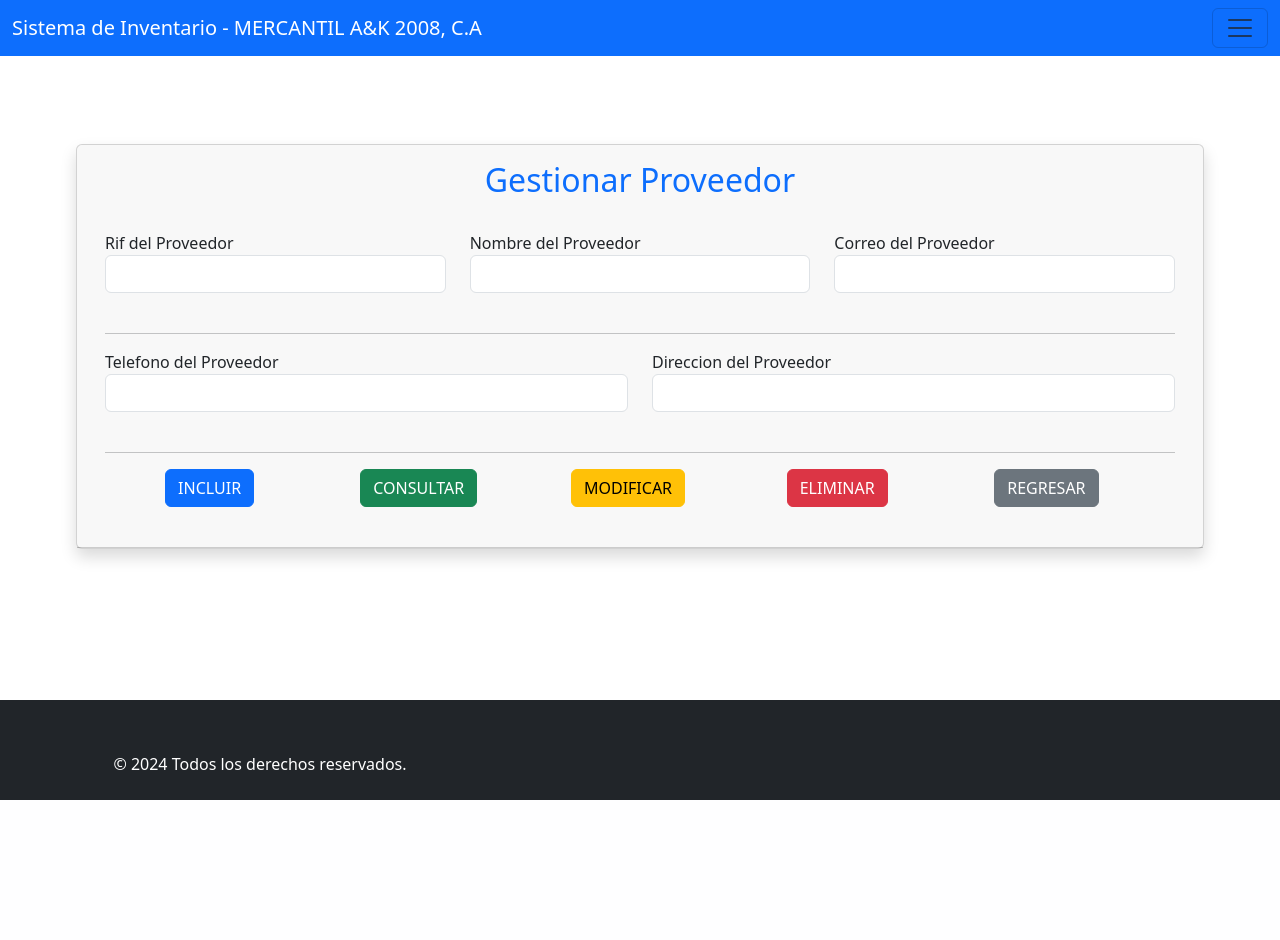
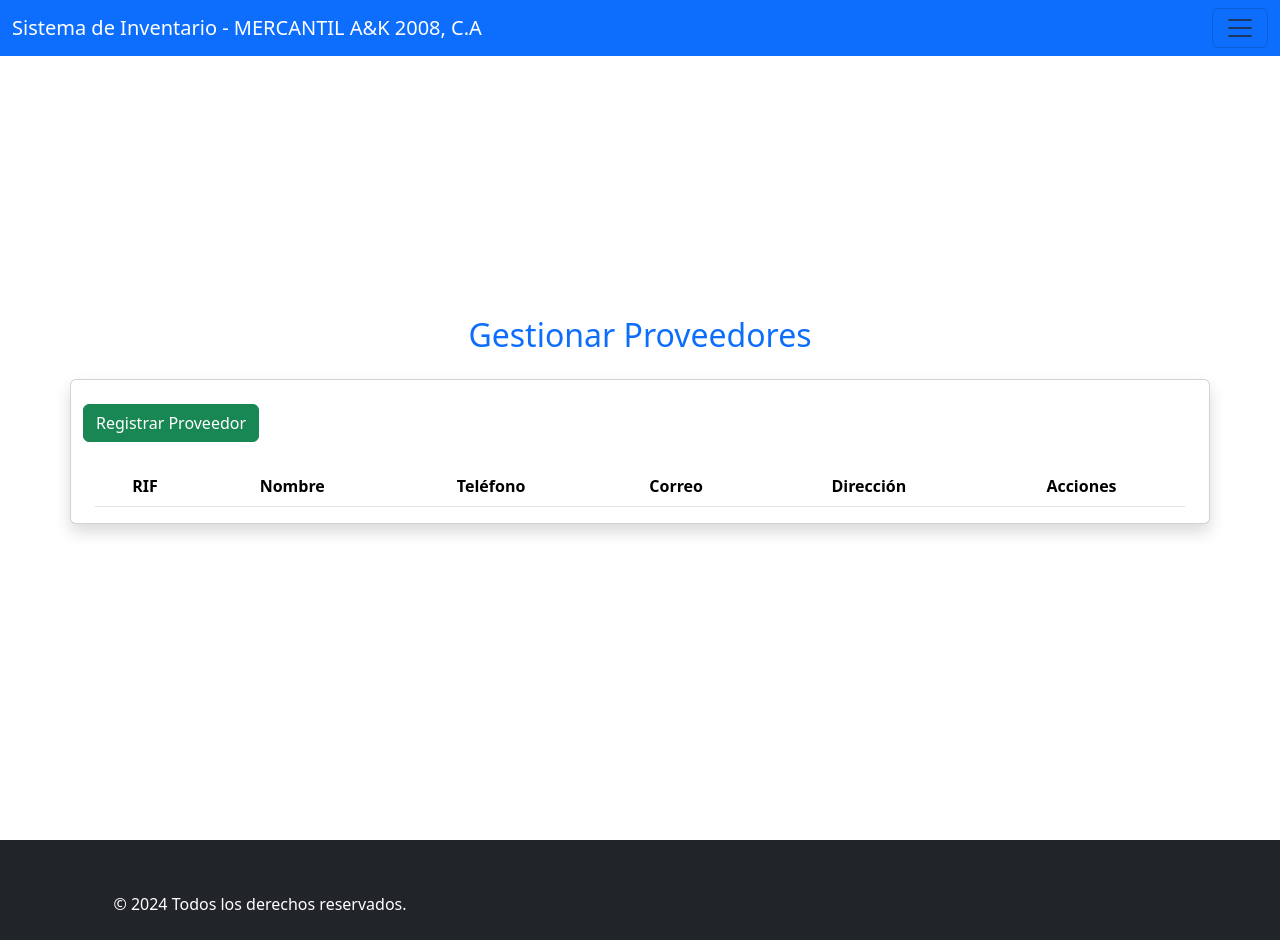
Before and after one commit to rijalss/Proyecto-universidad, a PHP site: template views/proveedor.php in a window 1280 px wide. Before the commit the page ends 800 px from the top, so only its background shows below. Run offline with PHP 8.4, Linux system fonts and the light colour scheme; the template is opened without the code that fills it, so the values that code supplies are empty; some libraries are stand-ins or nearby versions.

Commit message:
Modificaciones en el modulo de proveedores
1. Se cambiaron la vistas para funcionar con DT
2. Se cambió el js, modelo y controlador para funcionar con las DT

Erres por arreglar:

search y lengthMenu poco estéticos

```diff
--- a/public/js/proveedor.js
+++ b/public/js/proveedor.js
@@ -1,8 +1,51 @@
+function consultar(){
+	var datos = new FormData();
+	datos.append('accion','consultar');
+	enviaAjax(datos);
+}
+function destruyeDT(){
+	//1 se destruye el datatablet
+	if ($.fn.DataTable.isDataTable("#tablaproveedor")) {
+            $("#tablaproveedor").DataTable().destroy();
+    }
+}
+function crearDT(){
+	//se crea nuevamente
+    if (!$.fn.DataTable.isDataTable("#tablaproveedor")) {
+         $("#tablaproveedor").DataTable({
+			"paging": true,
+			"lengthChange": true,
+			"searching": true,
+			"ordering": true,
+			"info": true,
+			"autoWidth": false,
+			"responsive": true,
+          language: {
+
+             lengthMenu: "Mostrar _MENU_ Página",
+             zeroRecords: "No se encontraron proveedores",
+             info: "Mostrando página _PAGE_ de _PAGES_",
+             infoEmpty: "No hay proveedores registradas",
+             infoFiltered: "(filtrado de _MAX_ registros totales)",
+             search: "Buscar:",
+            paginate: {
+                first: "Primera",
+                last: "Última",
+                next: "Siguiente",
+                 previous: "Anterior",
+                },
+            },
+
+              autoWidth: false,
+              order: [[1, "asc"]],
+
+        });
+    }
+}
+
 $(document).ready(function(){
 
-if($.trim($("#mensajes").text()) != ""){
-	muestraMensaje($("#mensajes").html());
-}
+	consultar();
 
 //////////////////////////////VALIDACIONES/////////////////////////////////////
 
@@ -13,12 +56,6 @@ if($.trim($("#mensajes").text()) != ""){
 	$("#rifProveedor").on("keyup",function(){
 		validarkeyup(/^[0-9]{10}$/,$(this),
 		$("#srifProveedor"),"El formato debe tener 10 carácteres");
-		if($("#rifProveedor").val().length == 10){
-		  var datos = new FormData();
-		    datos.append('accion','consultatr');
-			datos.append('rifProveedor',$(this).val());
-			enviaAjax(datos,'consultatr');
-		}
 	});
 
 	$("#nombreProveedor").on("keypress",function(e){
@@ -27,7 +64,7 @@ if($.trim($("#mensajes").text()) != ""){
 
 	$("#nombreProveedor").on("keyup",function(){
         validarkeyup(/^[A-Za-z,#\b\s\u00f1\u00d1\u00E0-\u00FC-]{1,30}$/,
-        $(this), $("#snombreProveedor"), "Se debe llenar este campo y debe tener un máximo de 30 carácteres");
+        $(this), $("#snombreProveedor"),"Este campo debe estar lleno / Máximo 30 carácteres");
 	});
 
     $("#correoProveedor").on("keypress",function(e){
@@ -36,7 +73,7 @@ if($.trim($("#mensajes").text()) != ""){
 
 	$("#correoProveedor").on("keyup",function(){
 		validarkeyup(/^[[A-Za-z0-9,\#\b\s\u00f1\u00d1\u00E0-\u00FC!@#$%^&*()\-_=+[\]{};:'",.<>/?\\|~`]{1,30}$/,
-		$(this),$("#scorreoProveedor"),"Se debe llenar este campo y debe tener un máximo de 30 carácteres");
+		$(this),$("#scorreoProveedor"),"Este campo debe estar lleno / Máximo 30 carácteres");
 	});
 
     $("#telefonoProveedor").on("keypress",function(e){
@@ -44,7 +81,7 @@ if($.trim($("#mensajes").text()) != ""){
 	});
 
 	$("#telefonoProveedor").on("keyup",function(){
-		validarkeyup(/^[0-9]{11}$/,$(this),
+		validarkeyup(/^[0-9]{10,11}$/,$(this),
 		$("#stelefonoProveedor"),"El formato debe tener 11 carácteres");
 	});
     $("#direccionProveedor").on("keypress",function(e){
@@ -58,7 +95,8 @@ if($.trim($("#mensajes").text()) != ""){
 
 //////////////////////////////BOTONES/////////////////////////////////////
 
-$("#incluir").on("click",function(){
+$("#proceso").on("click",function(){
+	if($(this).text()=="INCLUIR"){
 		if(validarenvio()){
 			var datos = new FormData();
 			datos.append('accion','incluir');
@@ -69,12 +107,9 @@ $("#incluir").on("click",function(){
 			datos.append('direccionProveedor',$("#direccionProveedor").val());
 
 			enviaAjax(datos);
-		 limpia();
 		}
-});
-
-
-$("#modificar").on("click",function(){
+	}
+	else if($(this).text()=="MODIFICAR"){
 		if(validarenvio()){
 			var datos = new FormData();
 			datos.append('accion','modificar');
@@ -85,68 +120,28 @@ $("#modificar").on("click",function(){
 			datos.append('direccionProveedor',$("#direccionProveedor").val());
 
 			enviaAjax(datos);
-		limpia();
 		}
-});
-$("#eliminar").on("click",function(){
-	if(validarkeyup(/^[0-9]{10}$/,$("#rifProveedor"),
-		$("#srifProveedor"),"El formato debe ser 9999999")==0){
+	}
+	if($(this).text()=="ELIMINAR"){
+		if(validarkeyup(/^[0-9]{8,10}$/,$("#rifProveedor"),
+		$("#srifProveedor"),"El formato debe ser 9999999999")==0){
 	    muestraMensaje("La rifProveedor debe coincidir con el formato <br/>"+
-						"99999999");
-	}
-	else{
+						"9999999999");
+		}else{
 			var datos = new FormData();
 			datos.append('accion','eliminar');
 			datos.append('rifProveedor',$("#rifProveedor").val());
-	    datos.append('telefonoProveedor',$("#telefonoProveedor").val());
-		datos.append('nombreProveedor',$("#nombreProveedor").val());
-	    datos.append('correoProveedor',$("#correoProveedor").val());
-        datos.append('direccionProveedor',$("#direccionProveedor").val());
-
 			enviaAjax(datos);
-		limpia();
 		}
-
+	}
 });
 
-$("#consultar").on("click",function(){
-	var datos = new FormData();
-	datos.append('accion','consultar');
-	enviaAjax(datos);
+	$("#incluir").on("click",function(){
+		limpia();
+		$("#proceso").text("INCLUIR");
+		$("#modal1").modal("show");
 	});
-
 });
-
-//funcion para enlazar al DataTablet
-function destruyeDT(){
-	//1 se destruye el datatablet
-	if ($.fn.DataTable.isDataTable("#tablaproveedor")) {
-            $("#tablaproveedor").DataTable().destroy();
-    }
-}
-function crearDT(){
-	//se crea nuevamente
-    if (!$.fn.DataTable.isDataTable("#tablaproveedor")) {
-            $("#tablaproveedor").DataTable({
-              language: {
-                lengthMenu: "Mostrar _MENU_ por página",
-                zeroRecords: "No se encontraron proveedores",
-                info: "Mostrando página _PAGE_ de _PAGES_",
-                infoEmpty: "No hay proveedores registrados",
-                infoFiltered: "(filtrado de _MAX_ registros totales)",
-                search: "Buscar:",
-                paginate: {
-                  first: "Primera",
-                  last: "Última",
-                  next: "Siguiente",
-                  previous: "Anterior",
-                },
-              },
-              autoWidth: false,
-              order: [[1, "asc"]],
-            });
-    }
-}
 
 //////////////////////////////VALIDACIONES ANTES DEL ENVIO/////////////////////////////////////
 
@@ -157,7 +152,7 @@ function validarenvio(){
 		"9999999999");
 		return false;
 	}
-	else if(validarkeyup(/^[A-Za-z0-9,#\b\s\u00f1\u00d1\u00E0-\u00FC-]{11}$/,
+	else if(validarkeyup(/^[A-Za-z0-9,#\b\s\u00f1\u00d1\u00E0-\u00FC-]{10,11}$/,
 		$("#telefonoProveedor"),$("#stelefonoProveedor"),"Solo numeros y/o # - debe contender 11 carácteres")==0){
 		muestraMensaje("El teléfono del proveedor <br/>Solo numeros y # - debe contener 11 carácteres");
 		return false;
@@ -190,6 +185,7 @@ function muestraMensaje(mensaje){
 			},5000);
 }
 
+//Función para validar por Keypress
 function validarkeypress(er,e){
 
 	key = e.keyCode;
@@ -207,6 +203,7 @@ function validarkeypress(er,e){
 
 
 }
+
 //Función para validar por keyup
 function validarkeyup(er,etiqueta,etiquetamensaje,
 mensaje){
@@ -221,65 +218,78 @@ mensaje){
 	}
 }
 
-function coloca(linea){
+//funcion para pasar de la lista a el formulario
+function pone(pos,accion){
+
+	linea=$(pos).closest('tr');
+
+
+	if(accion==0){
+		$("#proceso").text("MODIFICAR");
+	}
+	else{
+		$("#proceso").text("ELIMINAR");
+	}
 	$("#rifProveedor").val($(linea).find("td:eq(0)").text());
 	$("#nombreProveedor").val($(linea).find("td:eq(1)").text());
 	$("#telefonoProveedor").val($(linea).find("td:eq(2)").text());
 	$("#correoProveedor").val($(linea).find("td:eq(3)").text());
 	$("#direccionProveedor").val($(linea).find("td:eq(4)").text());
+
+	$("#modal1").modal("show");
 }
 
-//////////////////////////////FUNCIONES AJAX/////////////////////////////////////
 
+//funcion que envia y recibe datos por AJAX
 function enviaAjax(datos) {
   $.ajax({
     async: true,
-        url: "", // Aquí deberías poner la URL de tu servidor
+    url: "",
     type: "POST",
     contentType: false,
     data: datos,
     processData: false,
     cache: false,
     beforeSend: function () {},
-        timeout: 10000, // tiempo máximo de espera por la respuesta del servidor
+    timeout: 10000, //tiempo maximo de espera por la respuesta del servidor
     success: function (respuesta) {
-            console.log("Respuesta del servidor:", respuesta);
+    // console.log(respuesta);
       try {
         var lee = JSON.parse(respuesta);
-                console.log("JSON parseado:", lee);
-
         if (lee.resultado == "consultar") {
 		   destruyeDT();
            $("#resultadoconsulta").html(lee.mensaje);
 		   crearDT();
-                    $("#modal1").modal("show");
-                } else if (lee.resultado == "encontro") {
-                    $("#rifProveedor").val(lee.mensaje[0][1]);
-                    $("#nombreProveedor").val(lee.mensaje[0][2]);
-                    $("#telefonoProveedor").val(lee.mensaje[0][3]);
-                    $("#correoProveedor").val(lee.mensaje[0][4]);
-                    $("#direccionProveedor").val(lee.mensaje[0][5]);
-                } else if (lee.resultado == "incluir" ||
-                    lee.resultado == "modificar" ||
-                    lee.resultado == "eliminar") {
+        }else if (lee.resultado == "incluir") {
            muestraMensaje(lee.mensaje);
-                    limpia();
-                } else if (lee.resultado == "error") {
+		   if(lee.mensaje=='Registro Inluido'){
+			   $("#modal1").modal("hide");
+			   consultar();
+		   }
+        }else if (lee.resultado == "modificar") {
+           muestraMensaje(lee.mensaje);
+		   if(lee.mensaje=='Registro Modificado'){
+			   $("#modal1").modal("hide");
+			   consultar();
+		   }
+        }else if (lee.resultado == "eliminar") {
+           muestraMensaje(lee.mensaje);
+		   if(lee.mensaje=='Registro Eliminado'){
+			   $("#modal1").modal("hide");
+			   consultar();
+		   }
+        }else if (lee.resultado == "error") {
            muestraMensaje(lee.mensaje);
         }
-            } catch (e) {
-                console.error("Error en JSON:", e);
-				console.error("Respuesta del servidor:", respuesta);
-                alert("Error en JSON: " + e.message);
+     }catch (e) {
+        console.error("Error en análisis JSON:", e); // Registrar el error para depuración
+    	alert("Error en JSON " + e.name + ": " + e.message);
 	}
     },
     error: function (request, status, err) {
-
       if (status == "timeout") {
-
         muestraMensaje("Servidor ocupado, intente de nuevo");
       } else {
-
         muestraMensaje("ERROR: <br/>" + request + status + err);
       }
     },
@@ -288,11 +298,9 @@ function enviaAjax(datos) {
 }
 
 function limpia(){
-
 	$("#rifProveedor").val('');
 	$("#nombreProveedor").val('');
 	$("#correoProveedor").val('');
 	$("#direccionProveedor").val('');
 	$("#telefonoProveedor").val('');
-
 }
--- a/views/proveedor.php
+++ b/views/proveedor.php
@@ -13,134 +13,103 @@
 <body>
 	<!-- Header -->
 	<?php require_once("public/commun/menu.php"); ?>
-	<?php require_once("public/commun/extras.php"); ?>
 	<!-- Header -->
-	<br>
-	<br>
-	<br>
-	<br>
 
-	<div class="container-center m-5">
-		<div class="container-fluid">
+	<section class="d-flex align-items-center justify-content-center" style="height: calc(130vh - 200px); flex-direction: column;">
+		<br>
+		<h2 class="text-primary text-center">Gestionar Proveedores</h2>
 
-			<div class="card shadow mb-4">
-				<div class="card-header py-3">
-					<h6 class="container text-center h2 text-primary">Gestionar Proveedor</h6>
-					<br>
-					<form method="post">
-						<div class="container">
-							<div class="row">
-
-								<!-- Inputs encargados de registrar datos para las entradas de productos -->
-
-								<div class="col">
-									<label for="rifProveedor">Rif del Proveedor</label>
-									<input type="text" class="form-control" id="rifProveedor" required>
-									<span id="srifProveedor"></span>
-								</div>
-								<div class="col">
-									<label for="nombreProveedor">Nombre del Proveedor</label>
-									<input type="text" class="form-control" id="nombreProveedor" required>
-									<span id="snombreProveedor"></span>
-								</div>
-								<div class="col">
-									<label for="correoProveedor">Correo del Proveedor</label>
-									<input type="email" class="form-control" id="correoProveedor" required>
-									<span id="scorreoProveedor"></span>
-								</div>
-
-
-							</div>
-
-
-							<div class="row">
-								<div class="col">
-									<br>
-									<hr />
-								</div>
-							</div>
-
-							<div class="row">
-
-								<div class="col">
-									<label for="telefonoProveedor">Telefono del Proveedor</label>
-									<input type="text" class="form-control" id="telefonoProveedor" required>
-									<span id="stelefonoProveedor"></span>
-								</div>
-								<div class="col">
-									<label for="direccionProveedor">Direccion del Proveedor</label>
-									<input type="text" class="form-control" id="direccionProveedor" required>
-									<span id="sdireccionProveedor"></span>
-								</div>
-
-							</div>
-
-							<div class="row">
-								<div class="col">
-									<br>
-									<hr />
-								</div>
-							</div>
-
-
-							<!-- Botonera para cumplir acciones -->
-
-							<div class="row container text-center">
-								<div class="col  mb-4">
-									<button type="button" class="btn btn-primary " id="incluir" name="incluir">INCLUIR</button>
-								</div>
-								<div class="col mb-4">
-									<button type="button" class="btn btn-success" id="consultar" name="consultar">CONSULTAR</button>
-								</div>
-								<div class="col mb-4">
-									<button type="button" class="btn btn-warning" id="modificar" name="modificar">MODIFICAR</button>
-								</div>
-								<div class="col mb-4">
-									<button type="button" class="btn btn-danger" id="eliminar" name="eliminar">ELIMINAR</button>
-								</div>
-								<div class="col mb-4">
-									<a href="?pagina=principal" class="btn btn-secondary">REGRESAR</a>
-								</div>
-							</div>
-						</div>
-					</form>
+		<div class="container card shadow mb-4 "> <!-- todo el contenido ira dentro de esta etiqueta-->
+			<div>
+				<br>
+				<button class="btn btn-success" id="incluir">Registrar Proveedor </button>
+			</div>
+			<br>
+			<div class="container">
+			</div>
+			<div class="container text-center">
+				<div class="table-responsive">
+					<table class="table table-striped table-hover" id="tablaproveedor">
+						<thead>
+							<tr>
+								<th>RIF</th>
+								<th>Nombre</th>
+								<th>Teléfono</th>
+								<th>Correo</th>
+								<th>Dirección</th>
+								<th>Acciones</th>
+							</tr>
+						</thead>
+						<tbody id="resultadoconsulta"></tbody>
+					</table>
 				</div>
 			</div>
-		</div>
-	</div>
-	<div class="modal fade" tabindex="-1" aria-labelledby="cargomodal" aria-hidden="true" role="dialog" id="modal1">
+		</div> <!-- fin de container -->
+	</section>
+
+	<!-- Modal -->
+	<div class="modal fade" tabindex="-1" role="dialog" id="modal1">
 		<div class="modal-dialog modal-lg" role="document">
 			<div class="modal-content">
 				<div class="modal-header">
-					<h5 class="modal-title">Listado de Proveedores</h5>
+					<h5 class="modal-title">Formulario de Proveedores</h5>
 					<button type="button" class="btn-close" data-bs-dismiss="modal" aria-label="Close">
 					</button>
 				</div>
 				<div class="modal-body">
 
-					<!-- Form dentro del modal para agregar cargos a la base de datos -->
-					<table class="table table-striped table-hover" id="tablaproveedor">
-						<thead>
-							<tr>
-								<th>Rif</th>
-								<th>Nombre</th>
-								<th>Teléfono</th>
-								<th>Correo</th>
-								<th>Dirección</th>
-							</tr>
-						</thead>
-						<tbody id="resultadoconsulta">
+					<form method="post" id="f" autocomplete="off">
+						<input autocomplete="off" type="text" class="form-control" name="accion" id="accion" style="display: none;">
+						<div class="container">
+							<div class="row mb-3">
 
-						</tbody>
-					</table>
+								<div class="col-3">
+									<label for="rifProveedor">Rif</label>
+									<input class="form-control" type="text" id="rifProveedor" name="rifProveedor">
+									<span id="srifProveedor"></span>
+								</div>
+								<div class="col-5">
+									<label for="nombreProveedor">Nombre</label>
+									<input class="form-control" type="text" id="nombreProveedor" name="nombreProveedor">
+									<span id="snombreProveedor"></span>
+								</div>
+								<div class="col-4">
+									<label for="telefonoProveedor">Teléfono</label>
+									<input class="form-control" type="text" id="telefonoProveedor" name="telefonoProveedor">
+									<span id="stelefonoProveedor"></span>
+								</div>
+
+							</div>
+							<div class="row mb-3">
+								<div class="col-6">
+									<label for="correoProveedor">Correo</label>
+									<input class="form-control" type="text" id="correoProveedor" name="correoProveedor">
+									<span id="scorreoProveedor"></span>
+								</div>
+								<div class="col-6">
+									<label for="direccionProveedor">Dirección</label>
+									<input class="form-control" type="text" id="direccionProveedor" name="direccionProveedor">
+									<span id="sdireccionProveedor"></span>
+								</div>
+							</div>
+						</div>
+						<br>
+						<div class="row mt-3 d-flex justify-content-center align-items-center">
+							<div class="col-md-2">
+								<button type="button" class="btn btn-primary" id="proceso"></button>
+							</div>
+						</div>
+					</form>
 
 				</div>
 			</div>
 		</div>
 	</div>
+	<!-- Fin del Modal -->
 
 	<!-- Footer -->
 	<?php require_once("public/commun/footer.php"); ?>
+	<?php require_once("public/commun/extras.php"); ?>
 	<!-- Footer -->
 	</div> <!-- fin de container -->
 
```
Also changed, not shown: controller/proveedor.php (+11 -16 lines), model/proveedor.php (+40 -88 lines). Lines whose indentation alone changed are shown as unchanged.
